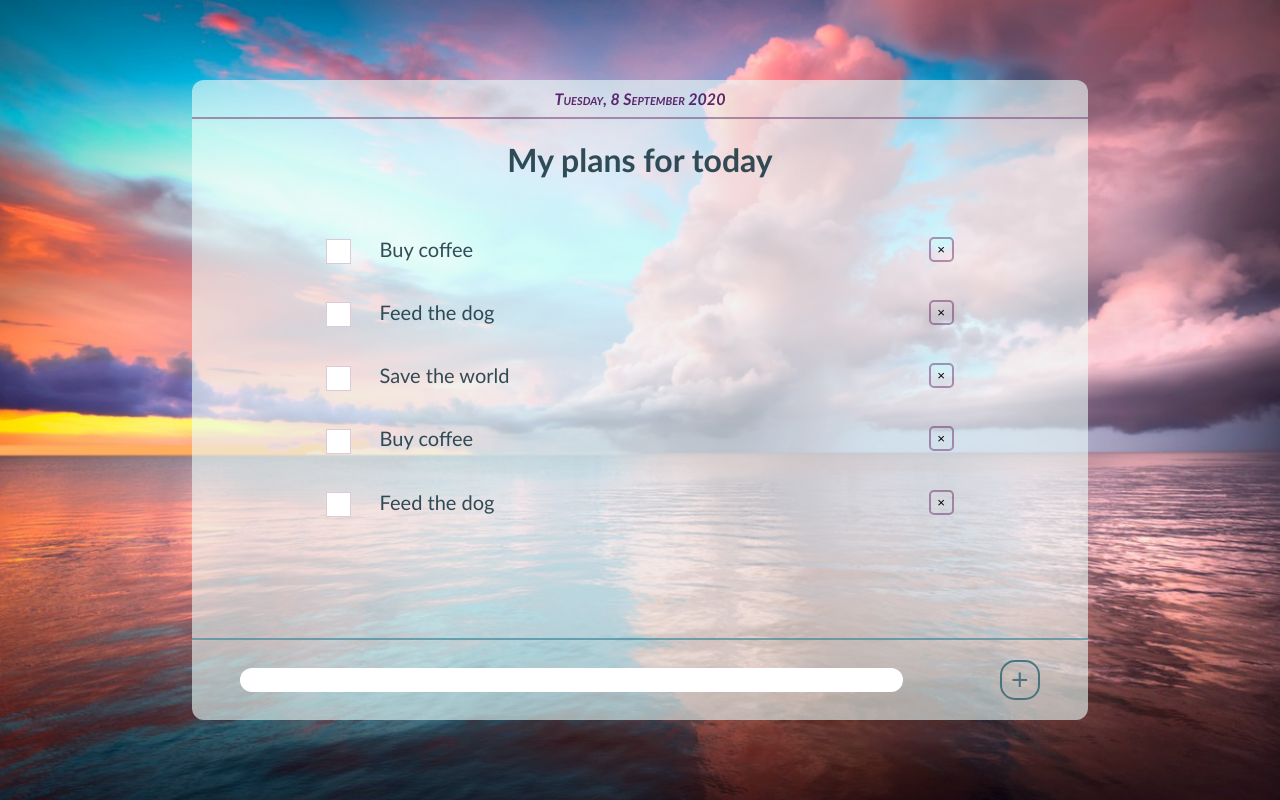
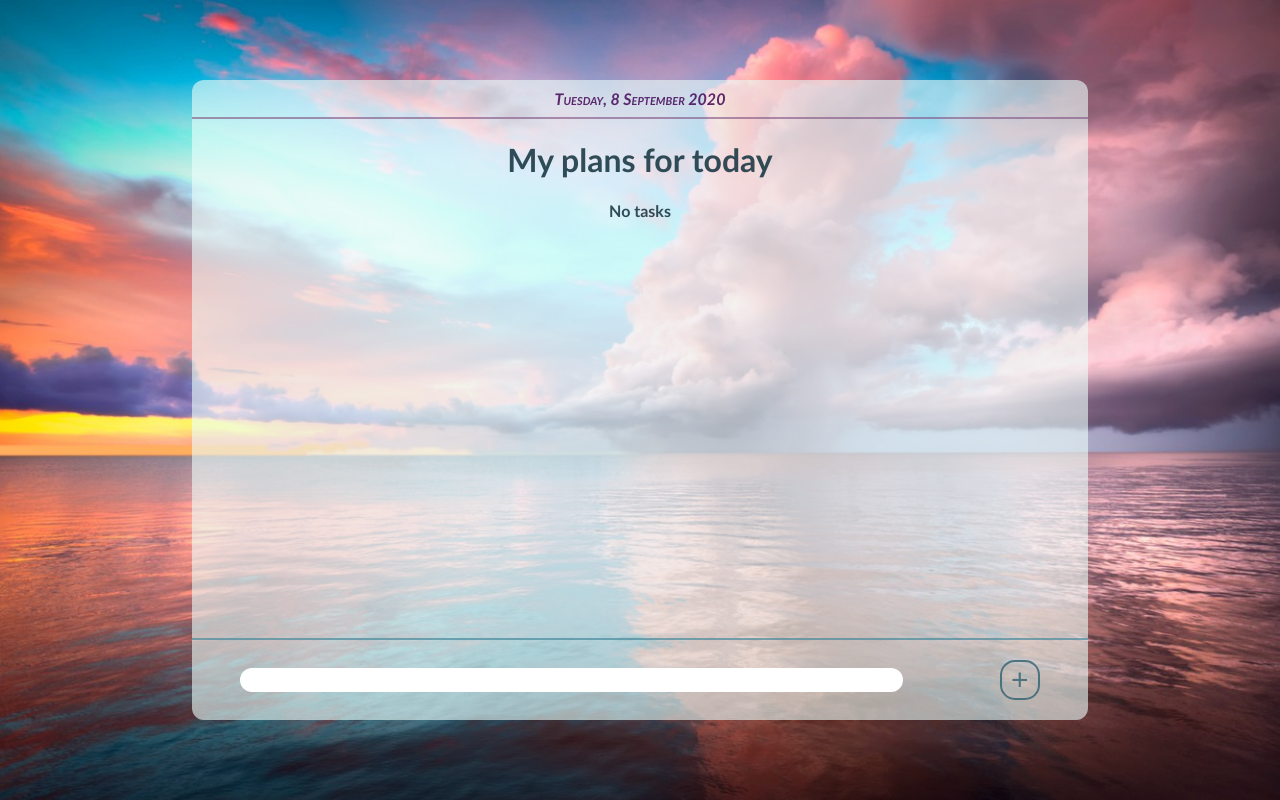
Before and after one commit to elinaa21/task-list, a Vue app: page / in a window 1280 px wide. Built offline with nearby package versions, Linux system fonts and the light colour scheme.

Commit message:
no tasks

```diff
--- a/src/App.vue
+++ b/src/App.vue
@@ -10,6 +10,7 @@
           :key="todo.id"
           @remove-todo="removeTodo"
         />
+        <span v-if="!todos.length" class="header">No tasks</span>
       </div>
       <AddItem @add-item="addTask" />
     </div>
@@ -20,13 +21,7 @@
 import TodoItem from '@/components/TodoItem/TodoItem';
 import AddItem from '@/components/AddItem/AddItem';
 
-const todos = [
-  { id: 1, title: 'Buy coffee', completed: false },
-  { id: 2, title: 'Feed the dog', completed: false },
-  { id: 3, title: 'Save the world', completed: false },
-  { id: 4, title: 'Buy coffee', completed: false },
-  { id: 5, title: 'Feed the dog', completed: false }
-];
+const todos = [];
 
 const date = new Date();
 const dayOfWeek = [
--- a/src/components/TodoItem/TodoItem.scss
+++ b/src/components/TodoItem/TodoItem.scss
@@ -1,10 +1,6 @@
 @media (max-width: 460px) {
   label {
-    font: {
-      family: Gill Sans, sans-serif;
-      weight: 400;
-      size: 15px;
-    }
+    font-size: 15px;
   }
 }
 
```
Also changed, not shown: src/App.scss (line endings or trailing spaces).
